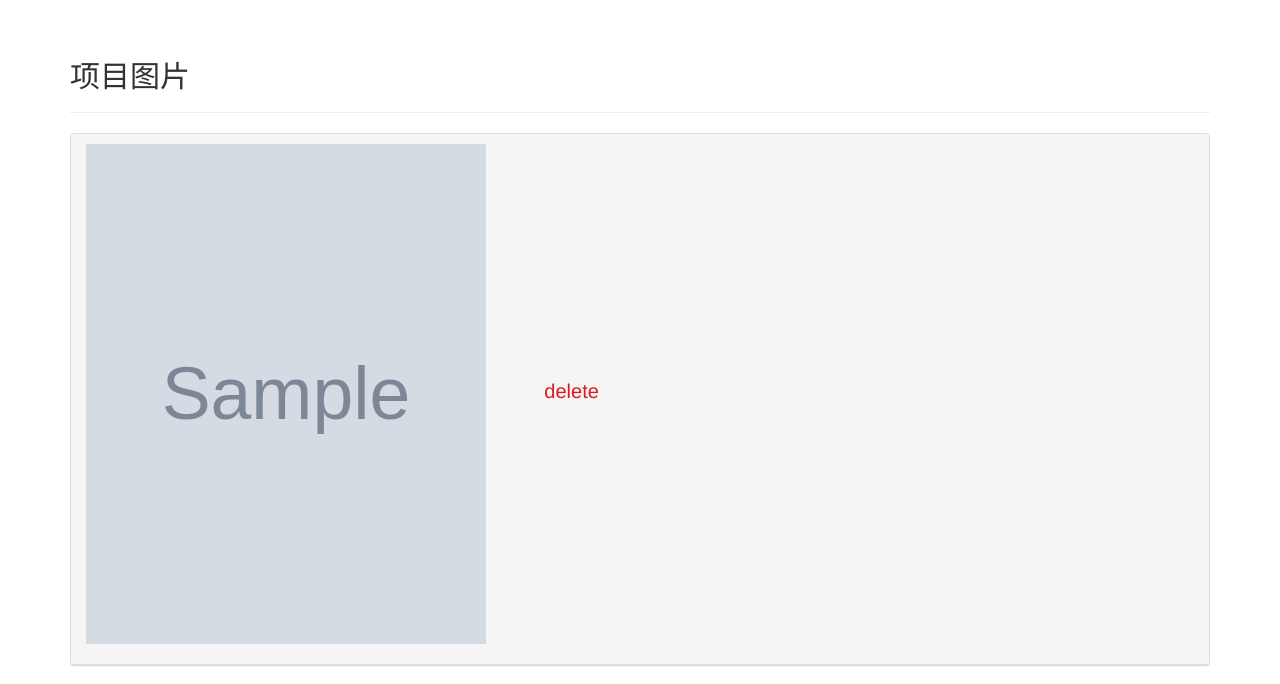
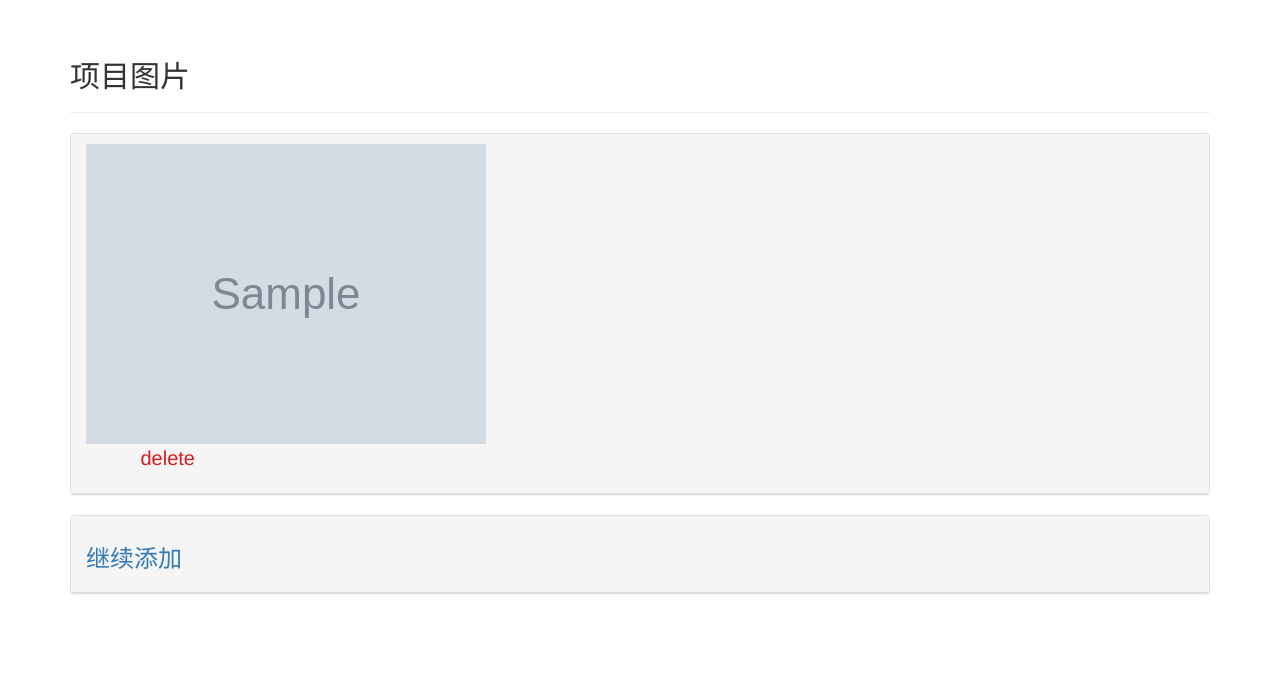
Before and after one commit to Ajaixi/working_log, a Django app: page /show_img/1/ in a window 1280 px wide. Shown: the part 52-736 px from the top of the page. After the commit the page ends 646 px from the top, so only its background shows below. Run offline with Django 3.2, Linux system fonts and the light colour scheme; tables that the repository leaves empty hold one stand-in row (values such as "Sample post"); grey boxes marked "Sample" are stand-in pictures; some libraries are stand-ins or nearby versions.

Commit message:
show_img

```diff
--- a/working_logs/templates/working_logs/img_show.html
+++ b/working_logs/templates/working_logs/img_show.html
@@ -12,7 +12,7 @@
   <div class="panel panel-default">
     <div class="panel-heading">
     {% for img in imgs %}
-      <p><img width="400" height="500" src="{{ img.img_url.url }}">
+      <p><img class="img-responsive" alt="响应式图像" src="{{ img.img_url.url }}">
         &ensp; &ensp; &ensp; &ensp; &ensp; <a style=" color:rgb(219, 27, 27); font-size:20px;" href="{% url 'working_logs:delete_img' img.id%}">delete</a></p>
 
     {% empty %}
```
Also changed, not shown: working_log/media/photos/123.jpg (added), working_log/media/photos/123_5aPt96z.jpg (added), working_log/media/photos/微信图片_20180608111800.jpg (added), working_log/media/photos/微信图片_20180608111800_y3oLxoB.jpg (added).
